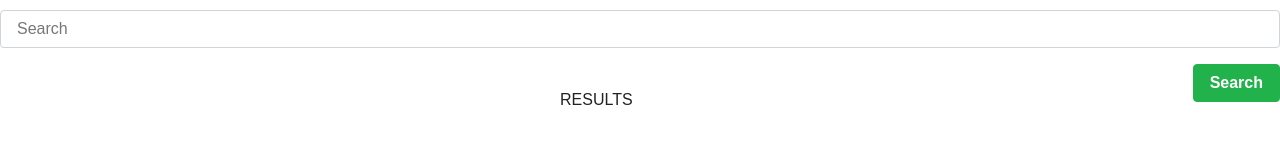
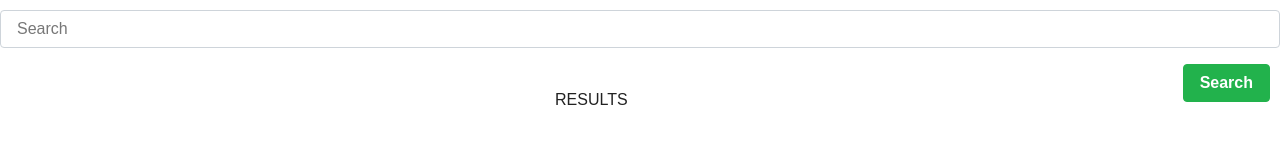
Before and after one commit to kevans0625/Google-Book, a React (Create React App) app in the folder client/: page /search in a window 1280 px wide. Shown: the part 198-344 px from the top of the page. Built offline with nearby package versions, Linux system fonts and the light colour scheme; a web font is replaced by a local one.

Commit message:
add button style

```diff
--- a/client/src/components/btn/style.css
+++ b/client/src/components/btn/style.css
@@ -1,3 +1,4 @@
 .btn {
-  float: right
+  float: right;
+  margin-right: 10px;
 }
```
